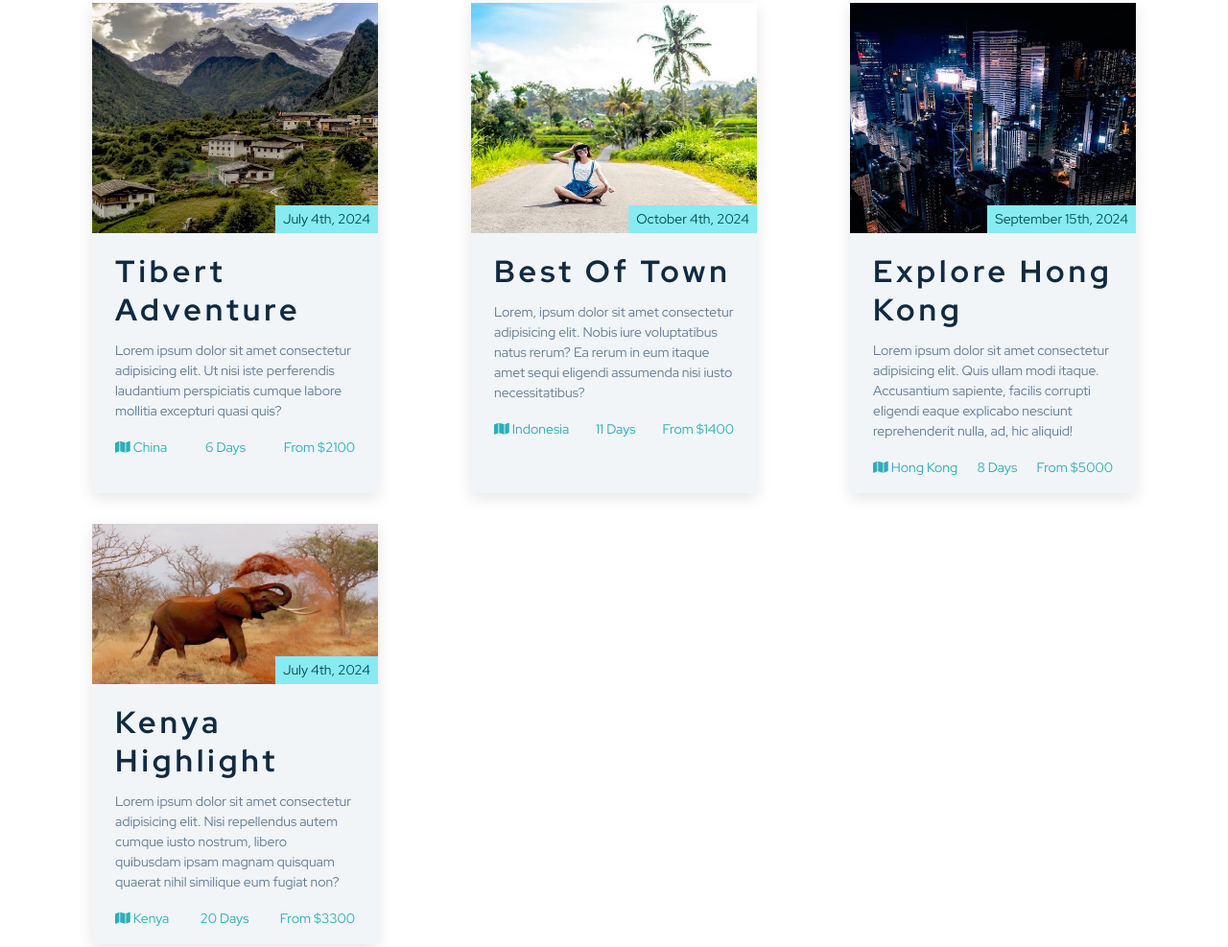
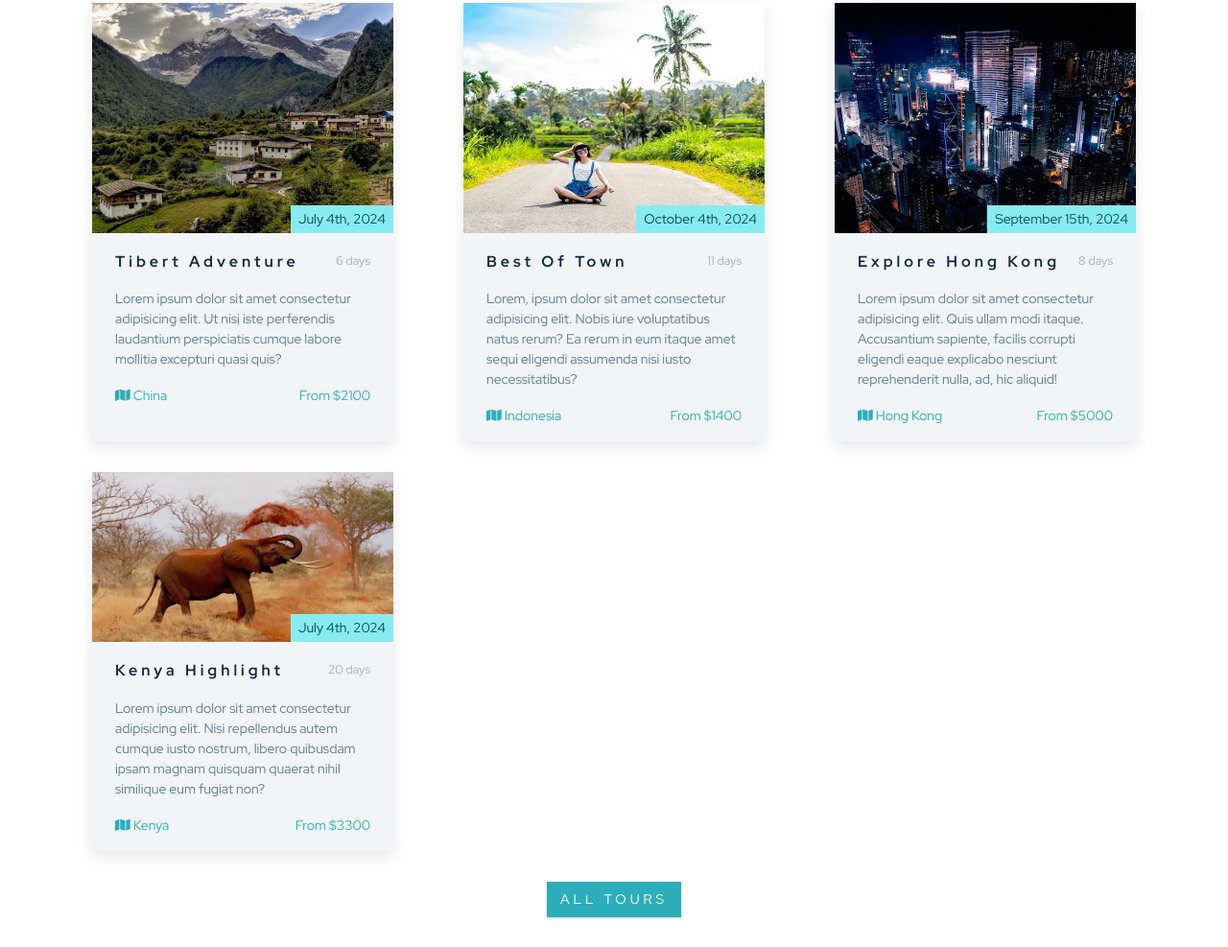
Before and after one commit to wolecodes/traveltours, a website built with Vite: page index.html in a window 1280 px wide. Shown: the part 2021-3008 px from the top of the page at 96% size. Built offline with nearby package versions, Linux system fonts and the light colour scheme; a web font is replaced by a local one.

Commit message:
refactoring the tour css to display the title and days side by side

```diff
--- a/css/style.css
+++ b/css/style.css
@@ -335,6 +335,17 @@ Featured Tours
 .tour-info {
   padding: 1.25rem 1.5rem;
 }
+.tour-info-title {
+  display: flex;
+  justify-content: space-between;
+}
+.tour-title {
+  font-size: 1rem;
+}
+.tour-info-title p {
+  font-size: 0.785rem;
+  color: var(--clr-grey-7);
+}
 .tour-footer {
   display: flex;
   justify-content: space-between;
@@ -362,7 +373,7 @@ Featured Tours
 }
 @media only screen and (min-width: 1170px) {
   .tour-card {
-    flex: 0 0 calc(30.33% - 2rem);
+    flex: 0 0 calc(30.33% - 1rem);
   }
 }
 /*
--- a/index.html
+++ b/index.html
@@ -130,7 +130,10 @@
             <p class="tour-date">july 4th, 2024</p>
           </div>
           <div class="tour-info">
-            <h3 class="tour-title">tibert adventure</h3>
+            <div class="tour-info-title">
+              <h3 class="tour-title">tibert adventure</h3>
+              <p>6 days</p>
+            </div>
             <p class="tour-text">
               Lorem ipsum dolor sit amet consectetur adipisicing elit. Ut nisi
               iste perferendis laudantium perspiciatis cumque labore mollitia
@@ -141,7 +144,6 @@
                 <span><i class="fas fa-map"></i></span>
                 china
               </p>
-              <p>6 days</p>
               <p>from $2100</p>
             </div>
           </div>
@@ -154,7 +156,10 @@
             <p class="tour-date">october 4th, 2024</p>
           </div>
           <div class="tour-info">
-            <h3 class="tour-title">Best of town</h3>
+            <div class="tour-info-title">
+              <h3 class="tour-title">Best of town</h3>
+              <p>11 days</p>
+            </div>
             <p class="tour-text">
               Lorem, ipsum dolor sit amet consectetur adipisicing elit. Nobis
               iure voluptatibus natus rerum? Ea rerum in eum itaque amet sequi
@@ -165,7 +170,6 @@
                 <span><i class="fas fa-map"></i></span>
                 indonesia
               </p>
-              <p>11 days</p>
               <p>from $1400</p>
             </div>
           </div>
@@ -178,7 +182,10 @@
             <p class="tour-date">september 15th, 2024</p>
           </div>
           <div class="tour-info">
-            <h3 class="tour-title">Explore hong kong</h3>
+            <div class="tour-info-title">
+              <h3 class="tour-title">Explore hong kong</h3>
+              <p>8 days</p>
+            </div>
             <p class="tour-text">
               Lorem ipsum dolor sit amet consectetur adipisicing elit. Quis
               ullam modi itaque. Accusantium sapiente, facilis corrupti eligendi
@@ -189,7 +196,6 @@
                 <span><i class="fas fa-map"></i></span>
                 hong kong
               </p>
-              <p>8 days</p>
               <p>from $5000</p>
             </div>
           </div>
@@ -202,7 +208,10 @@
             <p class="tour-date">july 4th, 2024</p>
           </div>
           <div class="tour-info">
-            <h3 class="tour-title">kenya highlight</h3>
+            <div class="tour-info-title">
+              <h3 class="tour-title">kenya highlight</h3>
+              <p>20 days</p>
+            </div>
             <p class="tour-text">
               Lorem ipsum dolor sit amet consectetur adipisicing elit. Nisi
               repellendus autem cumque iusto nostrum, libero quibusdam ipsam
@@ -213,7 +222,6 @@
                 <span><i class="fas fa-map"></i></span>
                 kenya
               </p>
-              <p>20 days</p>
               <p>from $3300</p>
             </div>
           </div>
@@ -227,6 +235,8 @@
       <!-- single featured card-->
     </section>
     <!-- End of featured section -->
+    <!-- contact -->
+    <!-- end of contact section -->
 
     <!-- <script type="module" src="/main.js"></script> -->
   </body>
```
